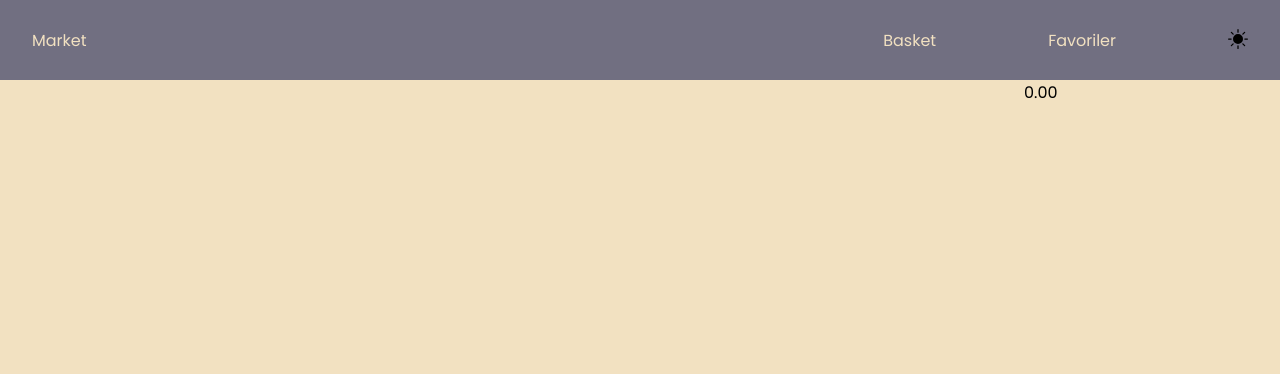
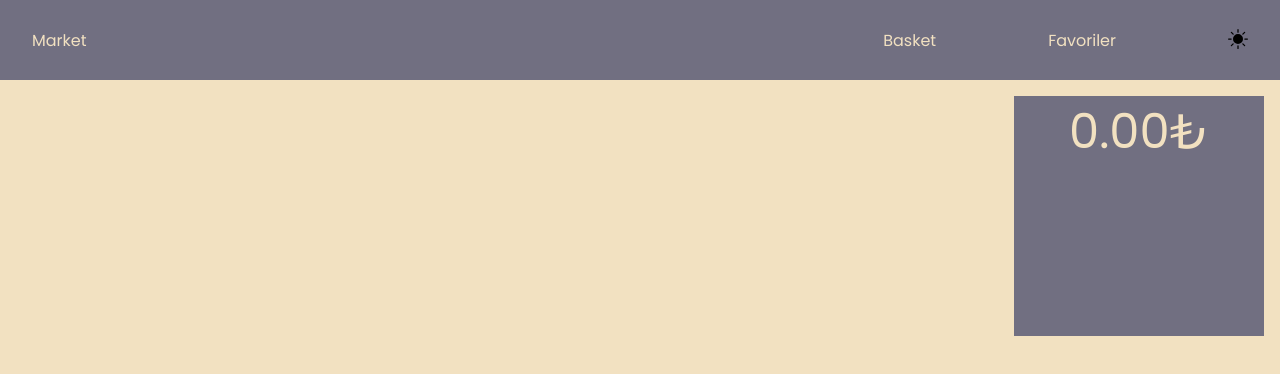
Before and after one commit to Ynsinan/market-project, a React (Create React App) app: page /basket in a window 1280 px wide. Shown: the top 374 px of the page. Built offline with nearby package versions, Linux system fonts and the light colour scheme.

Commit message:
basket page improvements

```diff
--- a/src/pages/Basket/Basket.tsx
+++ b/src/pages/Basket/Basket.tsx
@@ -24,7 +24,7 @@ const Basket = () => {
           );
         })}
       </S.ProductsList>
-      <S.TotalPrice>{total}</S.TotalPrice>
+      <S.TotalPrice>{total}₺</S.TotalPrice>
     </S.BasketWrapper>
   );
 };
--- a/src/pages/Basket/styles.ts
+++ b/src/pages/Basket/styles.ts
@@ -3,7 +3,9 @@ import styled from "styled-components";
 export const BasketWrapper = styled.div`
   display: flex;
   flex-direction: row;
+  justify-content: space-between;
   width: 100%;
+  padding: 1rem;
 `;
 
 export const ProductsList = styled.div`
@@ -12,4 +14,15 @@ export const ProductsList = styled.div`
   flex-direction: column;
 `;
 
-export const TotalPrice = styled.div``;
+export const TotalPrice = styled.div`
+  display: flex;
+  width: 20%;
+  background-color: ${(p) => p.theme.fontColor};
+  color: ${(p) => p.theme.body};
+  height: 30vh;
+  display: flex;
+  justify-content: center;
+  position: sticky;
+  top: 0;
+  font-size: 3rem;
+`;
```
